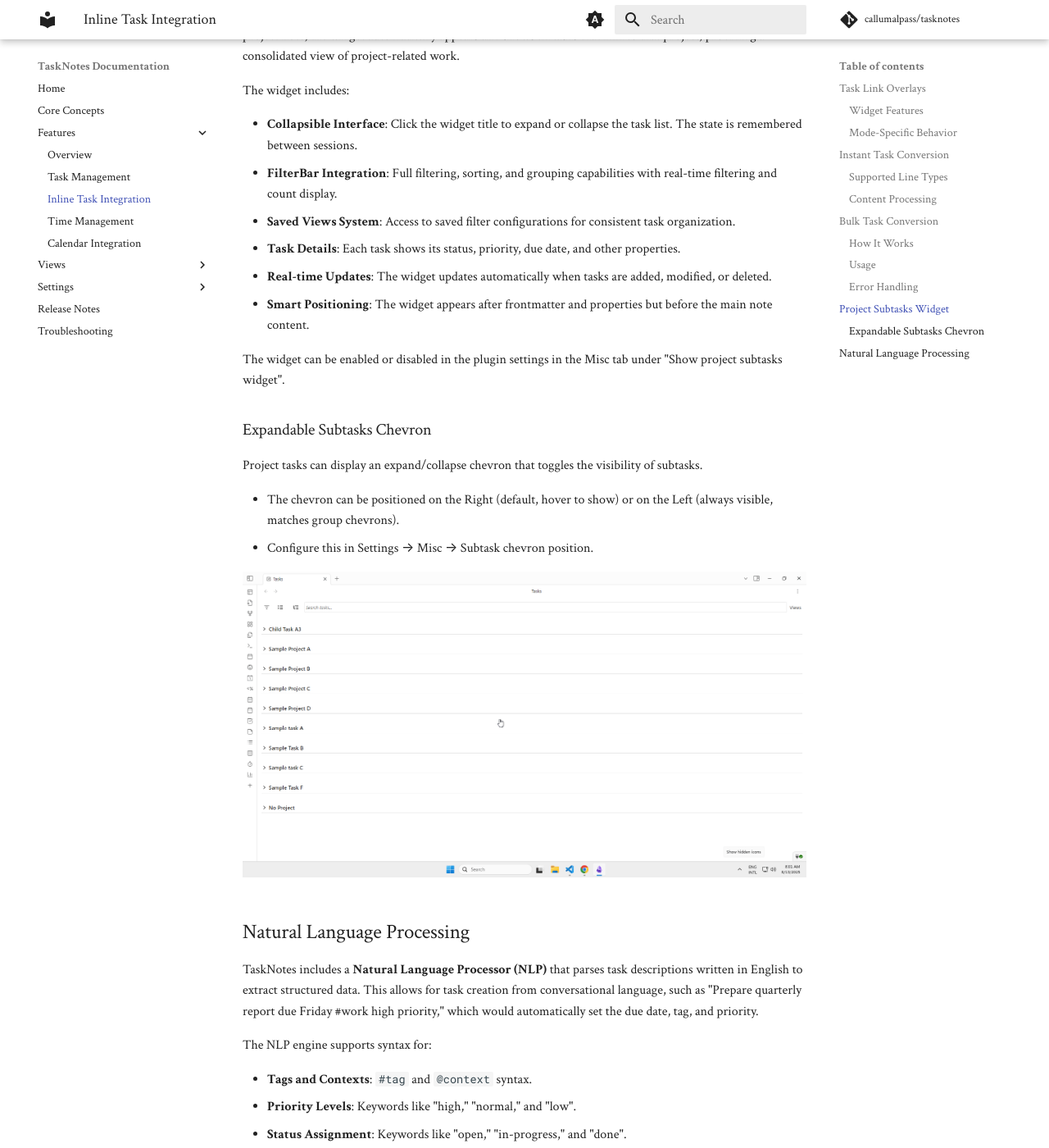
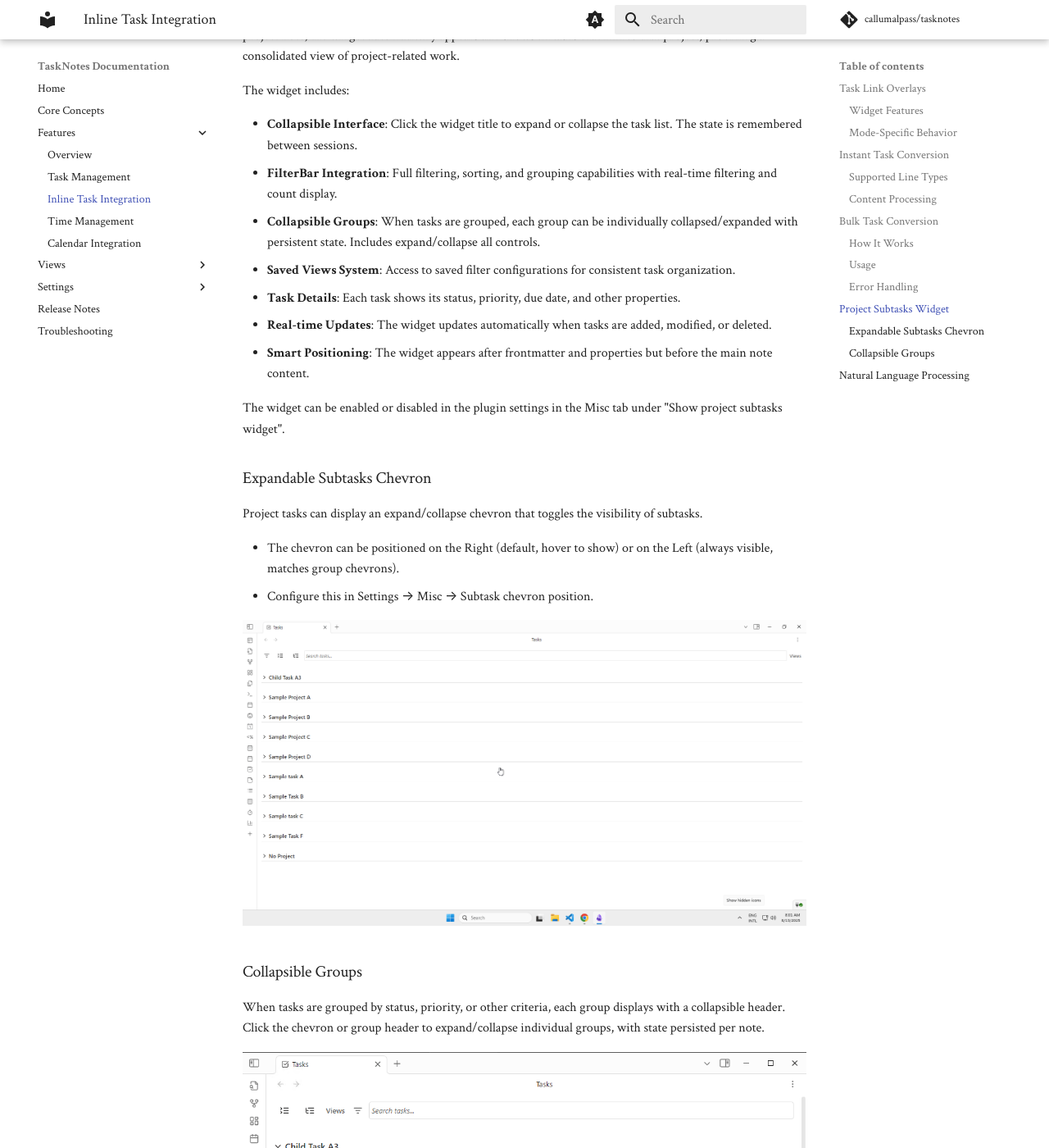
Before and after one commit to thisisthedave/tasknotes, an MkDocs documentation site: the page built from docs/features/inline-tasks.md, in a window 1280 px wide and 1400 px high, scrolled down 4427 px. Shown: the whole window at 82% size. Built offline with MkDocs 1.6.1 and Material for MkDocs 9.7.7, drawn with Linux system fonts in a browser that asks for light colours; comment, search, counter and statistics services are not loaded.

Commit message:
docs: add collapsible groups documentation for subtask widget
- Add bullet point about collapsible groups in widget features list
- Add new subsection with visual reference to demonstration GIF
- Document persistent state and expand/collapse all functionality
- Include demonstration GIF asset

```diff
--- a/docs/features/inline-tasks.md
+++ b/docs/features/inline-tasks.md
@@ -129,6 +129,7 @@ The widget includes:
 
 - **Collapsible Interface**: Click the widget title to expand or collapse the task list. The state is remembered between sessions.
 - **FilterBar Integration**: Full filtering, sorting, and grouping capabilities with real-time filtering and count display.
+- **Collapsible Groups**: When tasks are grouped, each group can be individually collapsed/expanded with persistent state. Includes expand/collapse all controls.
 - **Saved Views System**: Access to saved filter configurations for consistent task organization.
 - **Task Details**: Each task shows its status, priority, due date, and other properties.
 - **Real-time Updates**: The widget updates automatically when tasks are added, modified, or deleted.
@@ -145,6 +146,11 @@ Project tasks can display an expand/collapse chevron that toggles the visibility
 
 ![Left subtask chevron](../assets/left-task-subtask-chevron.gif)
 
+### Collapsible Groups
+
+When tasks are grouped by status, priority, or other criteria, each group displays with a collapsible header. Click the chevron or group header to expand/collapse individual groups, with state persisted per note.
+
+![Subtask widget collapsible groups](../assets/subtask-widget-collapsible-groups.gif)
 
 ## Natural Language Processing
 
```
Also changed, not shown: docs/assets/subtask-widget-collapsible-groups.gif (added).
